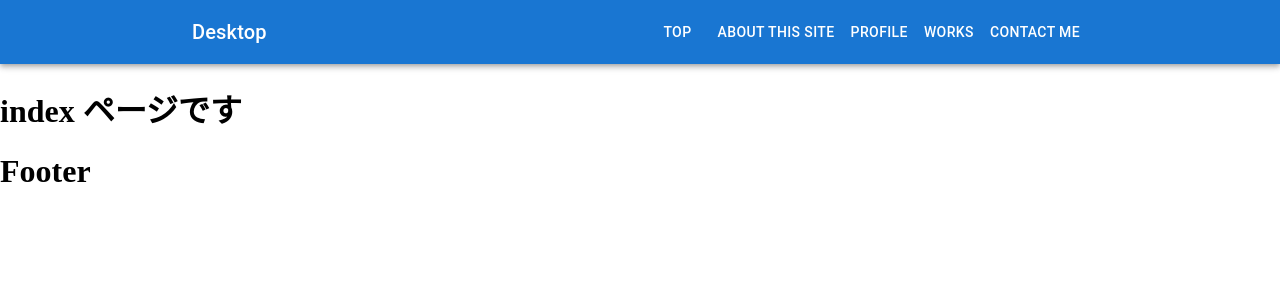
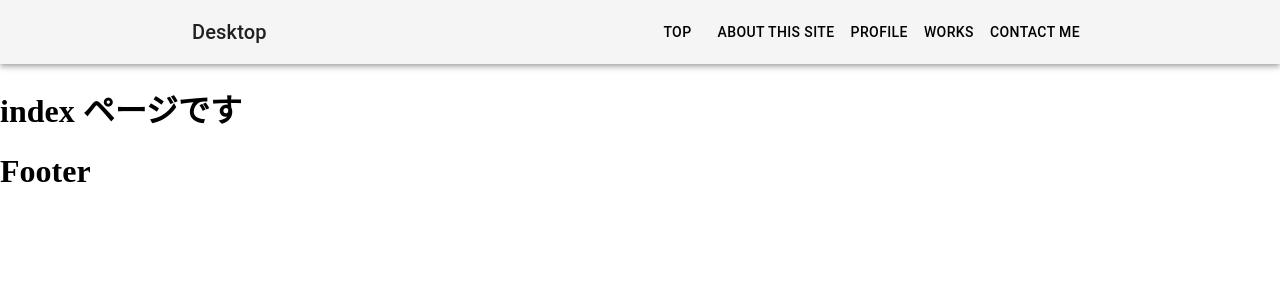
Before and after one commit to WNomunomu/wnomunomu.github.io, a Next.js app: page / in a window 1280 px wide. Shown: the top 300 px of the page. Built offline with nearby package versions, Linux system fonts and the light colour scheme.

Commit message:
create responsiveAppBar

```diff
--- a/src/components/base/Header/ResponsiveAppBar.tsx
+++ b/src/components/base/Header/ResponsiveAppBar.tsx
@@ -43,10 +43,9 @@ export const ResponsiveAppBar = (props: Props) => {
 
   return (
     <>
-      <AppBar component="nav" position="static">
+      <AppBar component="nav" position="static" color='default'>
         <Toolbar sx={{ width: { xs: '80%', sm: '70%' }, margin: '0 auto'}}>
           <IconButton
-          color="inherit"
             aria-label="open drawer"
             edge="start"
             onClick={handleDrawerToggle}
@@ -70,7 +69,7 @@ export const ResponsiveAppBar = (props: Props) => {
           </Typography>
           <Box sx={{ display: { xs: 'none', sm: 'block' } }}>
             {navItems.map((item, index) => (
-            <Button key={index} sx={{ color: '#fff' }}>
+              <Button key={index} sx={{ color: '#000' }}>
                 {item.title}
               </Button>
             ))}
@@ -94,43 +93,6 @@ export const ResponsiveAppBar = (props: Props) => {
           {drawer}
         </Drawer>
       </nav>
-      {/* <Box component="main" sx={{ p: 3 }}>
-        <Toolbar />
-        <Typography>
-          Lorem ipsum dolor sit amet consectetur adipisicing elit. Similique unde
-          fugit veniam eius, perspiciatis sunt? Corporis qui ducimus quibusdam,
-          aliquam dolore excepturi quae. Distinctio enim at eligendi perferendis in
-          cum quibusdam sed quae, accusantium et aperiam? Quod itaque exercitationem,
-          at ab sequi qui modi delectus quia corrupti alias distinctio nostrum.
-          Minima ex dolor modi inventore sapiente necessitatibus aliquam fuga et. Sed
-          numquam quibusdam at officia sapiente porro maxime corrupti perspiciatis
-          asperiores, exercitationem eius nostrum consequuntur iure aliquam itaque,
-          assumenda et! Quibusdam temporibus beatae doloremque voluptatum doloribus
-          soluta accusamus porro reprehenderit eos inventore facere, fugit, molestiae
-          ab officiis illo voluptates recusandae. Vel dolor nobis eius, ratione atque
-          soluta, aliquam fugit qui iste architecto perspiciatis. Nobis, voluptatem!
-          Cumque, eligendi unde aliquid minus quis sit debitis obcaecati error,
-          delectus quo eius exercitationem tempore. Delectus sapiente, provident
-          corporis dolorum quibusdam aut beatae repellendus est labore quisquam
-          praesentium repudiandae non vel laboriosam quo ab perferendis velit ipsa
-          deleniti modi! Ipsam, illo quod. Nesciunt commodi nihil corrupti cum non
-          fugiat praesentium doloremque architecto laborum aliquid. Quae, maxime
-          recusandae? Eveniet dolore molestiae dicta blanditiis est expedita eius
-          debitis cupiditate porro sed aspernatur quidem, repellat nihil quasi
-          praesentium quia eos, quibusdam provident. Incidunt tempore vel placeat
-          voluptate iure labore, repellendus beatae quia unde est aliquid dolor
-          molestias libero. Reiciendis similique exercitationem consequatur, nobis
-          placeat illo laudantium! Enim perferendis nulla soluta magni error,
-          provident repellat similique cupiditate ipsam, et tempore cumque quod! Qui,
-          iure suscipit tempora unde rerum autem saepe nisi vel cupiditate iusto.
-          Illum, corrupti? Fugiat quidem accusantium nulla. Aliquid inventore commodi
-          reprehenderit rerum reiciendis! Quidem alias repudiandae eaque eveniet
-          cumque nihil aliquam in expedita, impedit quas ipsum nesciunt ipsa ullam
-          consequuntur dignissimos numquam at nisi porro a, quaerat rem repellendus.
-          Voluptates perspiciatis, in pariatur impedit, nam facilis libero dolorem
-          dolores sunt inventore perferendis, aut sapiente modi nesciunt.
-        </Typography>
-      </Box> */}
     </>
   );
 };
```
Lines whose indentation alone changed are shown as unchanged.
